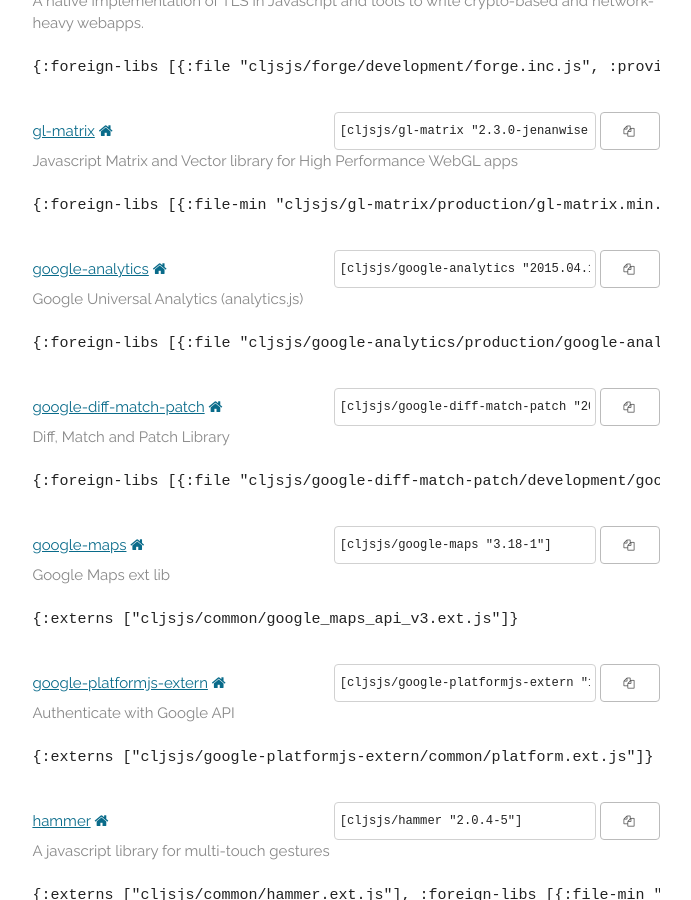
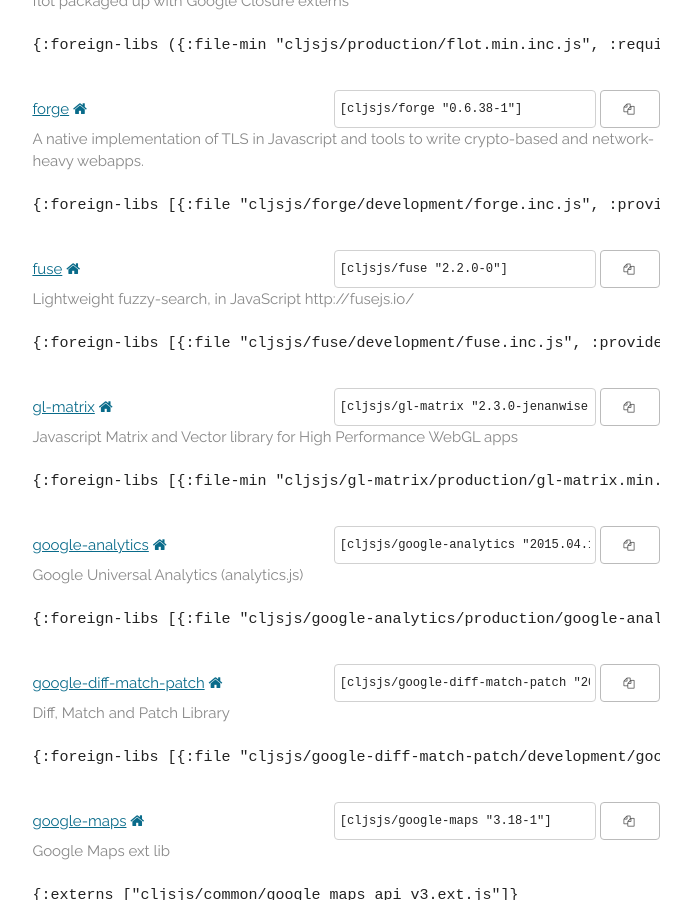
Before and after one commit to cljsjs/cljsjs.github.io, a Jekyll site: the page built from index.markdown, in a window 1280 px wide and 900 px high, scrolled down 10873 px. Shown: the whole window, without its empty margins (294-985 px from the left). Built offline with Jekyll 4.4.1, drawn with Linux system fonts in a browser that asks for light colours; nearby versions of some CDN libraries; comment, search, counter and statistics services are not loaded; some of the changed text lies outside the part shown.

Commit message:
Automatic update

```diff
--- a/_includes/packages.html
+++ b/_includes/packages.html
@@ -426,6 +426,16 @@
     <pre class="deps">{:foreign-libs [{:file "cljsjs/d3kit/development/d3kit.inc.js", :provides ["cljsjs.d3kit"], :requires ["cljsjs.d3"], :file-min "cljsjs/d3kit/production/d3kit.min.inc.js"}], :externs ["cljsjs/d3kit/common/d3kit.ext.js"]}</pre>
   </li>
   <li>
+    <a href="https://clojars.org/cljsjs/d3pie">d3pie</a>
+    <a href="http://d3pie.org/" target="new"><i class="fa fa-home"></i></a>
+    <span class="clojars">
+      <input type="text" value='[cljsjs/d3pie "0.1.9-0"]'/>
+      <button data-clipboard-text='[cljsjs/d3pie "0.1.9-0"]'><i class="fa fa-copy"></i></button>
+    </span>
+    <p class="description">A d3-based lib for creating pie charts</p>
+    <pre class="deps">{:foreign-libs [{:file "cljsjs/d3pie/development/d3pie.inc.js", :provides ["cljsjs.d3pie"], :file-min "cljsjs/d3pie/production/d3pie.min.inc.js"}], :externs ["cljsjs/d3pie/common/d3pie.ext.js"]}</pre>
+  </li>
+  <li>
     <a href="https://clojars.org/cljsjs/device">device</a>
     <a href="https://github.com/matthewhudson/device.js" target="new"><i class="fa fa-home"></i></a>
     <span class="clojars">
@@ -704,6 +714,16 @@
     </span>
     <p class="description">A native implementation of TLS in Javascript and tools to write crypto-based and network-heavy webapps.</p>
     <pre class="deps">{:foreign-libs [{:file "cljsjs/forge/development/forge.inc.js", :provides ["cljsjs.forge"], :file-min "cljsjs/forge/production/forge.min.inc.js"}], :externs ["cljsjs/forge/common/forge.ext.js"]}</pre>
+  </li>
+  <li>
+    <a href="https://clojars.org/cljsjs/fuse">fuse</a>
+    <a href="http://fusejs.io/" target="new"><i class="fa fa-home"></i></a>
+    <span class="clojars">
+      <input type="text" value='[cljsjs/fuse "2.2.0-0"]'/>
+      <button data-clipboard-text='[cljsjs/fuse "2.2.0-0"]'><i class="fa fa-copy"></i></button>
+    </span>
+    <p class="description">Lightweight fuzzy-search, in JavaScript http://fusejs.io/</p>
+    <pre class="deps">{:foreign-libs [{:file "cljsjs/fuse/development/fuse.inc.js", :provides ["cljsjs.fuse"], :file-min "cljsjs/fuse/production/fuse.min.inc.js"}], :externs ["cljsjs/fuse/common/fuse.ext.js"]}</pre>
   </li>
   <li>
     <a href="https://clojars.org/cljsjs/gl-matrix">gl-matrix</a>
@@ -1162,8 +1182,8 @@
     <a href="https://clojars.org/cljsjs/material-ui">material-ui</a>
     <a href="http://www.material-ui.com/" target="new"><i class="fa fa-home"></i></a>
     <span class="clojars">
-      <input type="text" value='[cljsjs/material-ui "0.15.3-0"]'/>
-      <button data-clipboard-text='[cljsjs/material-ui "0.15.3-0"]'><i class="fa fa-copy"></i></button>
+      <input type="text" value='[cljsjs/material-ui "0.15.4-0"]'/>
+      <button data-clipboard-text='[cljsjs/material-ui "0.15.4-0"]'><i class="fa fa-copy"></i></button>
     </span>
     <p class="description">A Set of React Components that Implement Google&#39;s Material Design</p>
     <pre class="deps">{:foreign-libs [{:file     "cljsjs/material-ui/development/material-ui.inc.js",
@@ -1913,8 +1933,8 @@
     <a href="https://clojars.org/cljsjs/react-onclickoutside">react-onclickoutside</a>
     <a href="https://github.com/Pomax/react-onclickoutside" target="new"><i class="fa fa-home"></i></a>
     <span class="clojars">
-      <input type="text" value='[cljsjs/react-onclickoutside "4.9.0-0"]'/>
-      <button data-clipboard-text='[cljsjs/react-onclickoutside "4.9.0-0"]'><i class="fa fa-copy"></i></button>
+      <input type="text" value='[cljsjs/react-onclickoutside "4.9.0-1"]'/>
+      <button data-clipboard-text='[cljsjs/react-onclickoutside "4.9.0-1"]'><i class="fa fa-copy"></i></button>
     </span>
     <p class="description">An onClickOutside mixin for React components</p>
     <pre class="deps">{:foreign-libs [{:file "cljsjs/react-onclickoutside/development/react-onclickoutside.inc.js", :provides ["cljsjs.react-onclickoutside"], :requires ["cljsjs.react" "cljsjs.object-assign-shim"]}], :externs ["cljsjs/react-onclickoutside/common/react-onclickoutside.ext.js"]}</pre>
```
